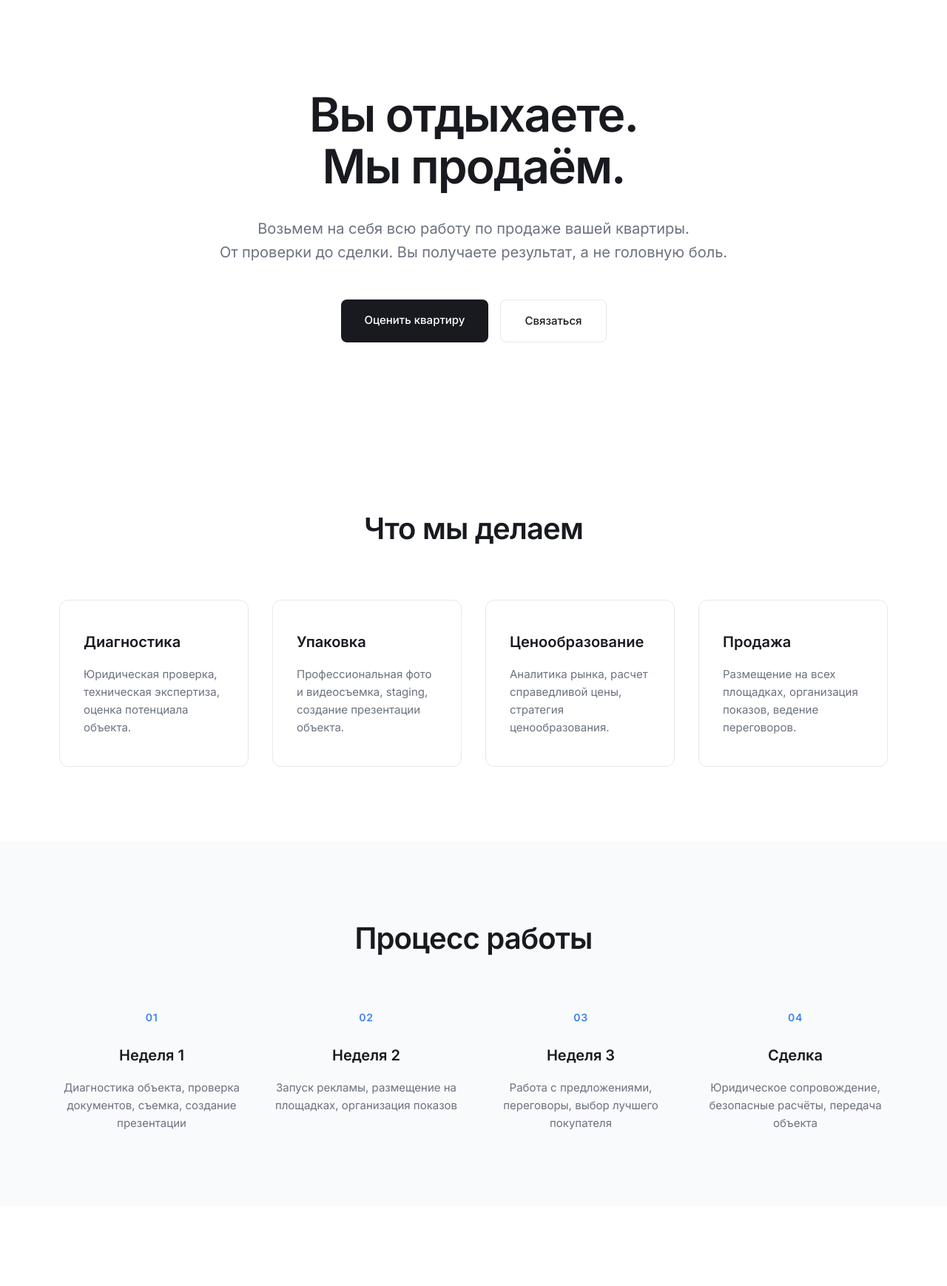
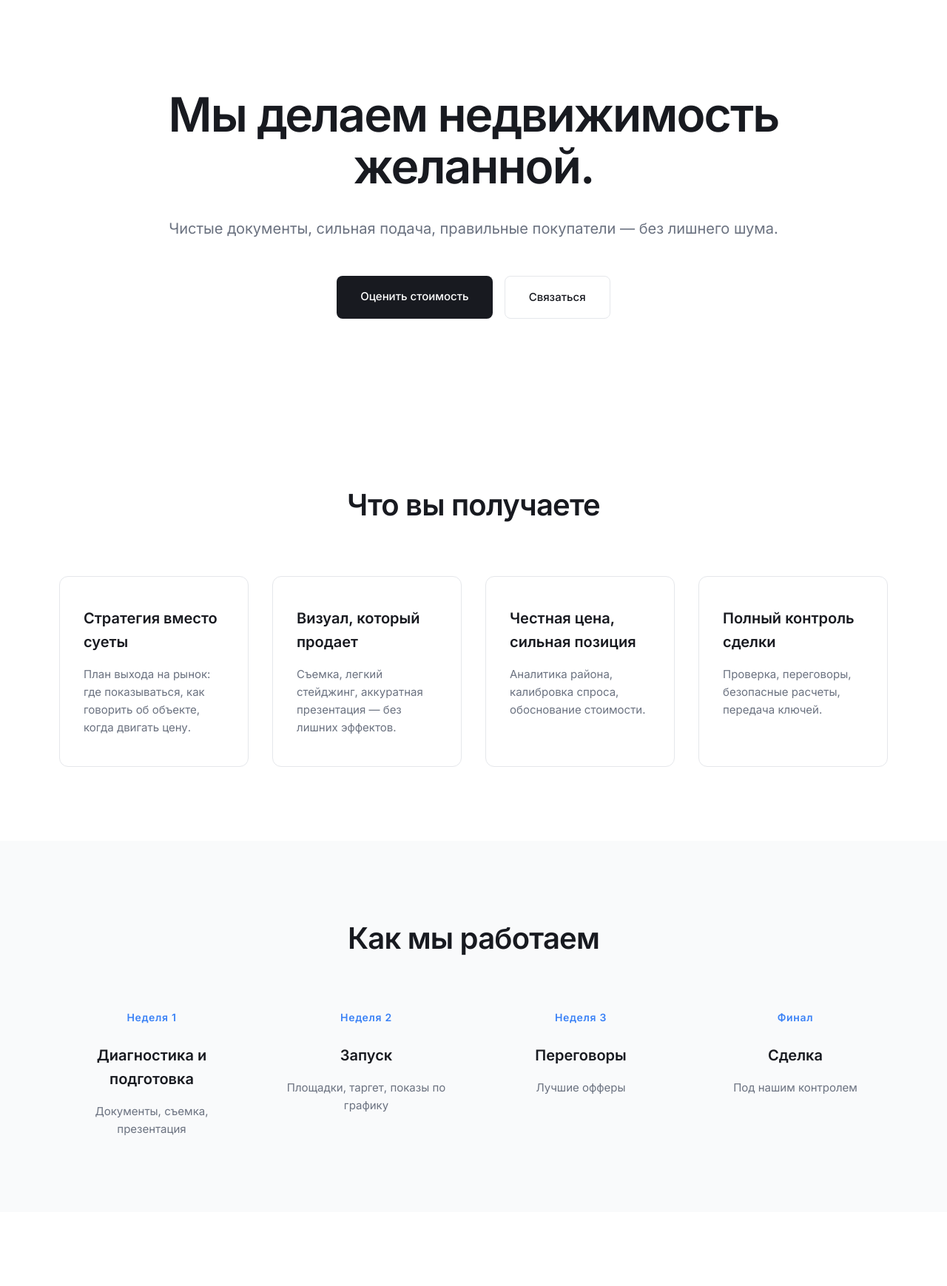
Before and after one commit to nikita-tita/cian-analyzer, a Flask app: page / in a window 1280 px wide. Shown: the part 97-1836 px from the top of the page at 74% size. Run offline with Flask 3, Linux system fonts and the light colour scheme.

Commit message:
feat: Update copy to "street luxury" Kith-style tone
## Complete Text Refresh
All copy rewritten in clean, confident, capsule-style tone:

### Hero
- "Мы делаем недвижимость желанной"
- "Чистые документы, сильная подача, правильные покупатели"

### Benefits (not features)
- Стратегия вместо суеты
- Визуал, который продает
- Честная цена, сильная позиция
- Полный контроль сделки

### Process
- Week labels instead of numbers
- Concise, action-focused descriptions
- "Финал" instead of "04"

### Pricing
- Simplified copy: "Прозрачно и без сюрпризов"
- Natural language: "фикс" instead of "фиксированная сумма"

### New Section: Почему HOUSLER
Capsule philosophy paragraph:
"собираем объект в аккуратную «капсулу»: выверенный сюжет,
чистые визуалы, четкая цена"

### CTA
Simplified to "Узнать рыночную стоимость"

## Tone Characteristics
- No "премиум"
- No flowery language
- Confident, minimal, direct
- "Street luxury" aesthetic (Kith, Palace, Supreme inspiration)
- Substance over flash

🤖 Generated with [Claude Code](https://claude.com/claude-code)

Co-Authored-By: Claude <noreply@anthropic.com>

```diff
--- a/static/css/landing.css
+++ b/static/css/landing.css
@@ -311,6 +311,16 @@ body {
     line-height: 1.6;
 }
 
+/* Why Housler */
+.why-description {
+    text-align: center;
+    font-size: 20px;
+    line-height: 1.7;
+    max-width: 900px;
+    margin: 0 auto;
+    color: var(--color-text);
+}
+
 /* CTA Section */
 .section-cta {
     background: var(--color-bg-gray);
--- a/templates/index.html
+++ b/templates/index.html
@@ -29,10 +29,10 @@
     <!-- Hero Section -->
     <section class="hero">
         <div class="container">
-            <h1>Вы отдыхаете.<br>Мы продаём.</h1>
-            <p class="hero-subtitle">Возьмем на себя всю работу по продаже вашей квартиры.<br>От проверки до сделки. Вы получаете результат, а не головную боль.</p>
+            <h1>Мы делаем недвижимость<br>желанной.</h1>
+            <p class="hero-subtitle">Чистые документы, сильная подача, правильные покупатели — без лишнего шума.</p>
             <div class="hero-cta">
-                <a href="/calculator" class="btn btn-primary">Оценить квартиру</a>
+                <a href="/calculator" class="btn btn-primary">Оценить стоимость</a>
                 <a href="#contact" class="btn btn-secondary">Связаться</a>
             </div>
         </div>
@@ -41,23 +41,23 @@
     <!-- Services Section -->
     <section class="section" id="services">
         <div class="container">
-            <h2 class="section-title">Что мы делаем</h2>
+            <h2 class="section-title">Что вы получаете</h2>
             <div class="services-grid">
                 <div class="service-card">
-                    <h3>Диагностика</h3>
-                    <p>Юридическая проверка, техническая экспертиза, оценка потенциала объекта.</p>
+                    <h3>Стратегия вместо суеты</h3>
+                    <p>План выхода на рынок: где показываться, как говорить об объекте, когда двигать цену.</p>
                 </div>
                 <div class="service-card">
-                    <h3>Упаковка</h3>
-                    <p>Профессиональная фото и видеосъемка, staging, создание презентации объекта.</p>
+                    <h3>Визуал, который продает</h3>
+                    <p>Съемка, легкий стейджинг, аккуратная презентация — без лишних эффектов.</p>
                 </div>
                 <div class="service-card">
-                    <h3>Ценообразование</h3>
-                    <p>Аналитика рынка, расчет справедливой цены, стратегия ценообразования.</p>
+                    <h3>Честная цена, сильная позиция</h3>
+                    <p>Аналитика района, калибровка спроса, обоснование стоимости.</p>
                 </div>
                 <div class="service-card">
-                    <h3>Продажа</h3>
-                    <p>Размещение на всех площадках, организация показов, ведение переговоров.</p>
+                    <h3>Полный контроль сделки</h3>
+                    <p>Проверка, переговоры, безопасные расчеты, передача ключей.</p>
                 </div>
             </div>
         </div>
@@ -66,27 +66,27 @@
     <!-- Process Section -->
     <section class="section section-gray" id="process">
         <div class="container">
-            <h2 class="section-title">Процесс работы</h2>
+            <h2 class="section-title">Как мы работаем</h2>
             <div class="process-timeline">
                 <div class="process-step">
-                    <div class="step-number">01</div>
-                    <h3>Неделя 1</h3>
-                    <p>Диагностика объекта, проверка документов, съемка, создание презентации</p>
+                    <div class="step-number">Неделя 1</div>
+                    <h3>Диагностика и подготовка</h3>
+                    <p>Документы, съемка, презентация</p>
                 </div>
                 <div class="process-step">
-                    <div class="step-number">02</div>
-                    <h3>Неделя 2</h3>
-                    <p>Запуск рекламы, размещение на площадках, организация показов</p>
+                    <div class="step-number">Неделя 2</div>
+                    <h3>Запуск</h3>
+                    <p>Площадки, таргет, показы по графику</p>
                 </div>
                 <div class="process-step">
-                    <div class="step-number">03</div>
-                    <h3>Неделя 3</h3>
-                    <p>Работа с предложениями, переговоры, выбор лучшего покупателя</p>
+                    <div class="step-number">Неделя 3</div>
+                    <h3>Переговоры</h3>
+                    <p>Лучшие офферы</p>
                 </div>
                 <div class="process-step">
-                    <div class="step-number">04</div>
+                    <div class="step-number">Финал</div>
                     <h3>Сделка</h3>
-                    <p>Юридическое сопровождение, безопасные расчёты, передача объекта</p>
+                    <p>Под нашим контролем</p>
                 </div>
             </div>
         </div>
@@ -157,7 +157,15 @@
                 </div>
             </div>
 
-            <p class="pricing-note">При выборе фиксированной оплаты: если покупателя приводим мы — доплата до полной комиссии 2%. Если покупатель сторонний — только фиксированная сумма.</p>
+            <p class="pricing-note">Прозрачно и без сюрпризов. Если покупателя привели мы — доплата до 2%. Если покупатель свой — только фикс.</p>
+        </div>
+    </section>
+
+    <!-- Why Housler -->
+    <section class="section">
+        <div class="container">
+            <h2 class="section-title">Почему HOUSLER</h2>
+            <p class="why-description">Минимум слов, максимум результата. Мы не распыляемся — собираем объект в аккуратную «капсулу»: выверенный сюжет, чистые визуалы, четкая цена. С такими объектами хотят встретиться, о них легко говорить, их удобно покупать.</p>
         </div>
     </section>
 
@@ -165,9 +173,8 @@
     <section class="section section-cta">
         <div class="container">
             <div class="cta-content">
-                <h2>Узнайте рыночную стоимость вашей недвижимости</h2>
-                <p>Воспользуйтесь профессиональным калькулятором для точной оценки</p>
-                <a href="/calculator" class="btn btn-primary btn-large">Перейти к калькулятору</a>
+                <h2>Узнать рыночную стоимость</h2>
+                <a href="/calculator" class="btn btn-primary btn-large">Оценить стоимость</a>
             </div>
         </div>
     </section>
```
